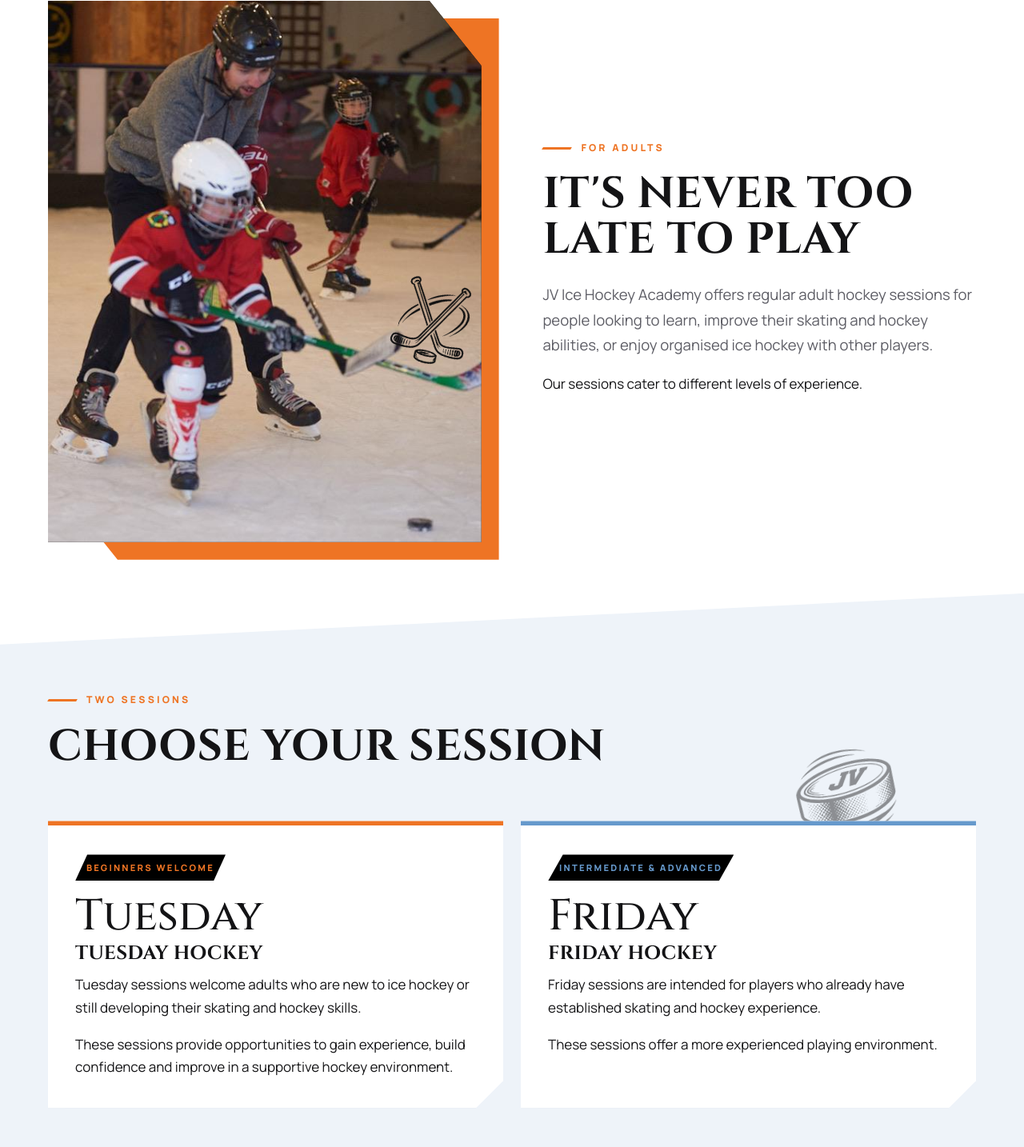
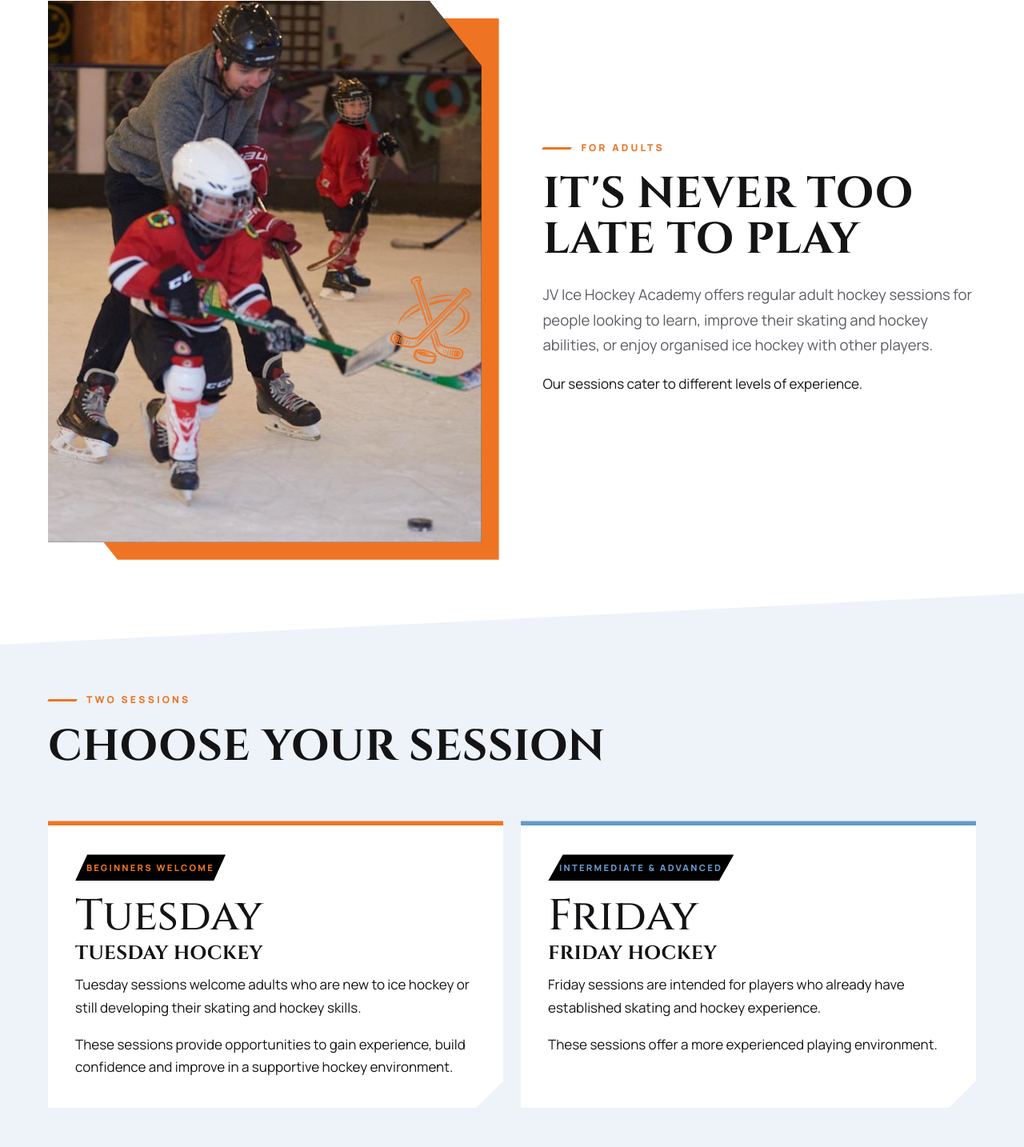
Before and after one commit to LVwebby/jviha-website, a plain HTML site: page adult-hockey.html in a window 1280 px wide. Shown: the part 825-2259 px from the top of the page at 80% size. Drawn offline with Linux system fonts and the light colour scheme.

Commit message:
Adult: orange intro sticks, remove sessions puck

```diff
--- a/adult-hockey.html
+++ b/adult-hockey.html
@@ -72,7 +72,7 @@
       <div class="container two-col">
         <div class="frame reveal">
           <div class="photo ph-adults" role="img" aria-label="A coach on the ice at Queens Ice Rink" style="background-image:url('images/photos/coach-helps-skater.jpg')"></div>
-          <img data-speed="0.35" class="frame-deco right" src="images/decor/crossed-sticks-ink.png" alt="">
+          <img data-speed="0.35" class="frame-deco right" src="images/decor/crossed-sticks-orange.png" alt="">
         </div>
         <div class="reveal d1">
           <span class="eyebrow line">For adults</span>
@@ -84,7 +84,6 @@
     </section>
 
     <section class="section section-ice slant-top tight-top" id="sessions" aria-labelledby="sessions-title">
-      <img data-speed="0.35" class="snip hide-m" src="images/decor/puck-ink.png" alt="" style="right:6%;top:50px;width:280px;opacity:.45">
       <div class="container">
         <div class="section-head">
           <span class="eyebrow line">Two sessions</span>
```
